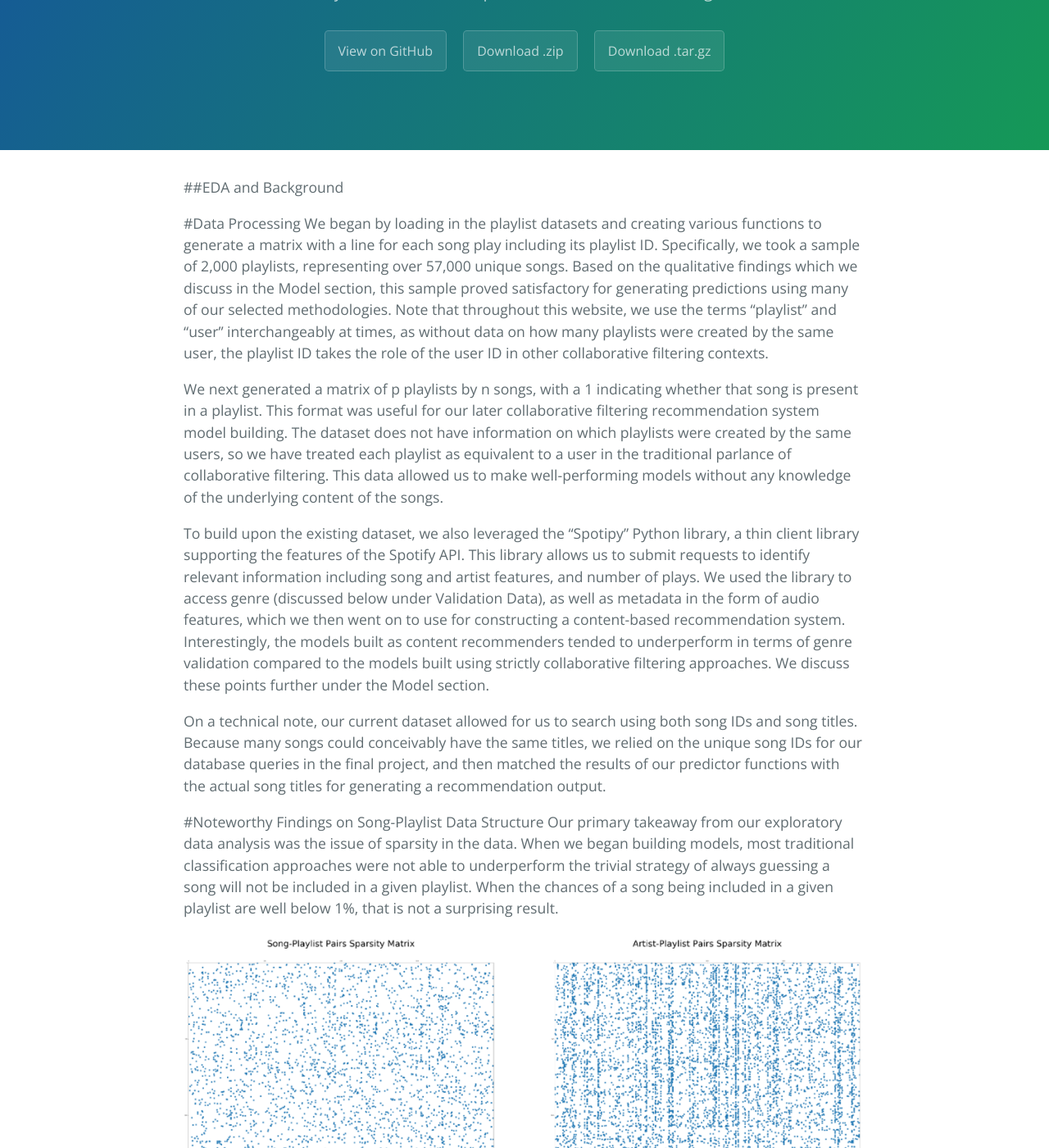
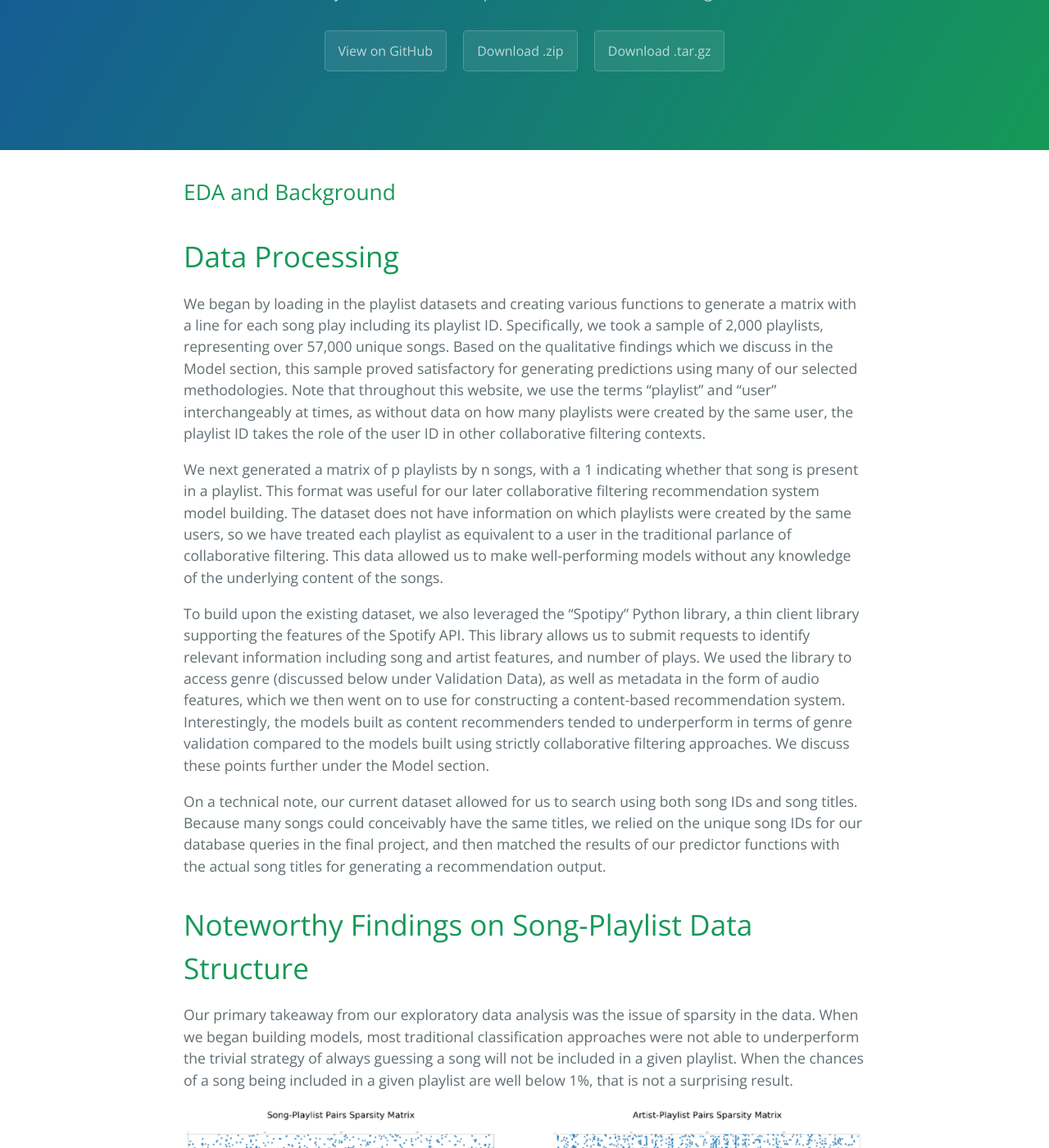
Before and after one commit to jk979/Spotify, a Jekyll site: the page built from another-page.md, in a window 1280 px wide and 1400 px high, scrolled down 200 px. Shown: the whole window at 82% size. Built offline with Jekyll 4.4.1, drawn with Linux system fonts in a browser that asks for light colours; our own code applies the rules of GitHub Pages for plain Markdown files; part of the change alters nothing that is shown; some of the changed text lies outside the part shown.

```diff
--- a/another-page.md
+++ b/another-page.md
@@ -2,9 +2,9 @@
 layout: default
 ---
 
-##EDA and Background
+## EDA and Background
 
-#Data Processing
+# Data Processing
 We began by loading in the playlist datasets and creating various functions to generate a matrix with a line for each song play including its playlist ID. Specifically, we took a sample of 2,000 playlists, representing over 57,000 unique songs. Based on the qualitative findings which we discuss in the Model section, this sample proved satisfactory for generating predictions using many of our selected methodologies. Note that throughout this website, we use the terms “playlist” and “user” interchangeably at times, as without data on how many playlists were created by the same user, the playlist ID takes the role of the user ID in other collaborative filtering contexts.
 
 We next generated a matrix of p playlists by n songs, with a 1 indicating whether that song is present in a playlist. This format was useful for our later collaborative filtering recommendation system model building. The dataset does not have information on which playlists were created by the same users, so we have treated each playlist as equivalent to a user in the traditional parlance of collaborative filtering. This data allowed us to make well-performing models without any knowledge of the underlying content of the songs.
@@ -13,17 +13,21 @@ To build upon the existing dataset, we also leveraged the “Spotipy” Python l
 
 On a technical note, our current dataset allowed for us to search using both song IDs and song titles. Because many songs could conceivably have the same titles, we relied on the unique song IDs for our database queries in the final project, and then matched the results of our predictor functions with the actual song titles for generating a recommendation output.
 
-#Noteworthy Findings on Song-Playlist Data Structure
+# Noteworthy Findings on Song-Playlist Data Structure
 Our primary takeaway from our exploratory data analysis was the issue of sparsity in the data. When we began building models, most traditional classification approaches were not able to underperform the trivial strategy of always guessing a song will not be included in a given playlist. When the chances of a song being included in a given playlist are well below 1%, that is not a surprising result.
 
 ![01](images/01-song-playlist-pairs.png)
 
 As a result, the most successful model we built using traditional classification methodologies was a neural network where we made artist recommendations based on the existing artists included in a given playlist. As shown in [Figure 1], considering artist-playlist pairs rather than song-playlist pairs significantly mitigates against the issue of sparsity in the dataset.
 
+![02](images/02-dist-playlist-length.png)
+
 We were also focused on understanding the breakdown of playlist length in order to understand to what extent we would be addressing the “cold-start” problem in our dataset. The data was rather mixed, with some playlists in the range of over 250 songs, and the vast majority in the range of 25-50 songs. The density of song length per playlist is shown in [Figure 2].
 
-#Audio Feature Data
+# Audio Feature Data
 As mentioned above, we utilized a content-based recommender system based on metadata on audio features provided through Spotify’s API. Specifically, the features included acousticness, danceability, energy, liveness, loudness, speechiness, tempo, and valence. A 2-dimensional visualization of these features based on Principal Components Analysis (PCA) is provided for reference in [Figure 3]. Note that there is not the immediate appearance of multiple well-defined clusters, which may have partially explained why our content-based model approaches underperformed compared to collaborative filtering.
+
+![03](images/03-viz-audio-features.png)
 
 #Genre Validation Data
 We spent considerable time discussing an appropriate validation strategy, given that our goal for a recommender system is not purely predictive. The sparsity of the data makes it highly unlikely that we would be able to successfully predict whether a given playlist includes a certain song. In fact, our goal is perhaps best defined as identifying the songs that would have been included in a playlist if the user were aware of them. Based on the data available, we cannot ascertain that a user does not like a certain song merely because it wasn’t included in the playlist.
```
